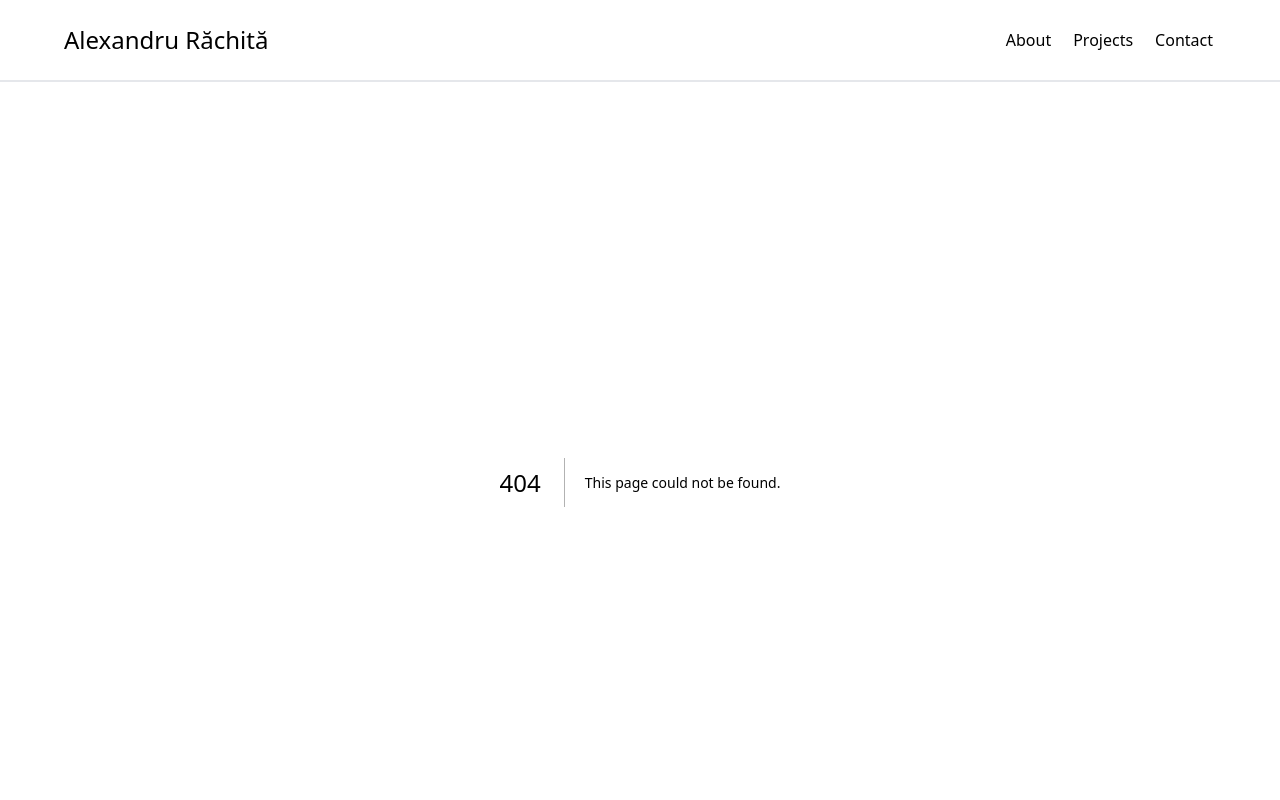
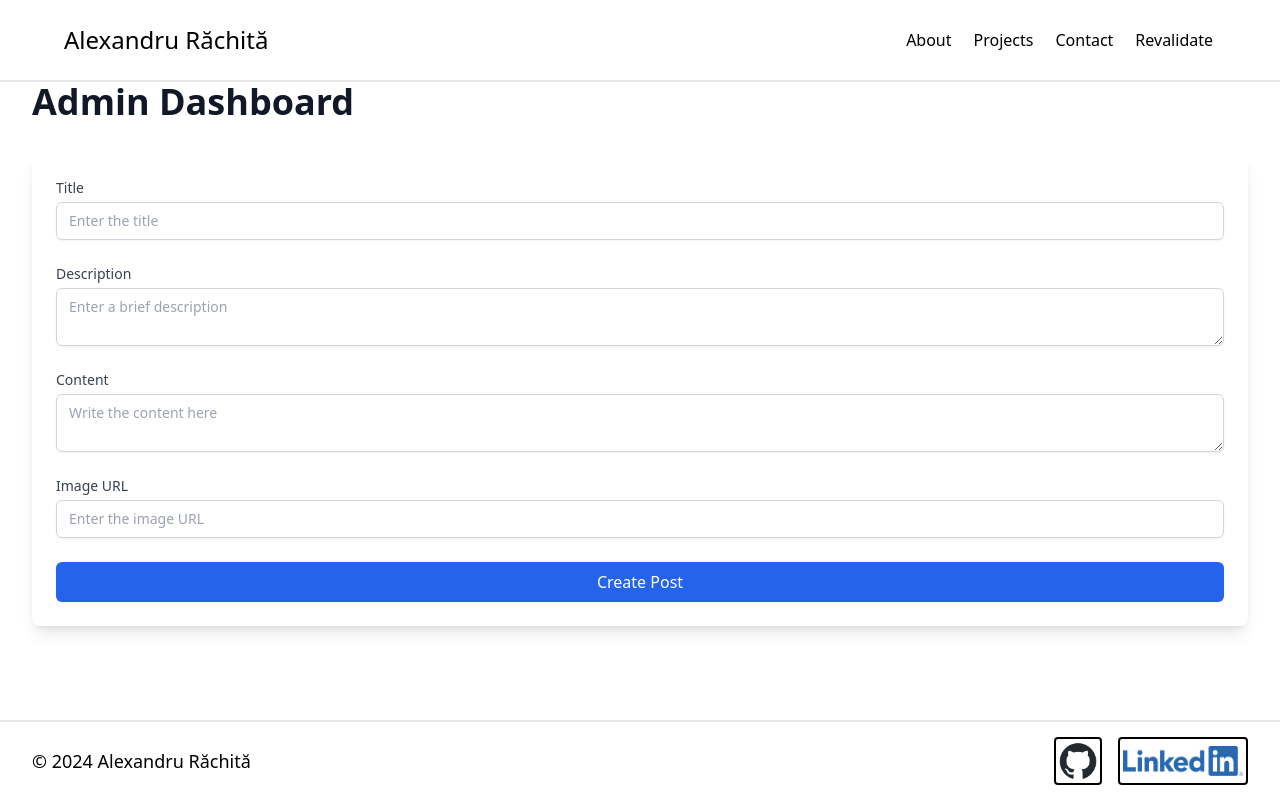
Before and after one commit to alexrac1607/alex-portfolio-FE, a Next.js app: page /admin in a window 1280 px wide. Before the commit this address had no page. Shown: the top 800 px of the page. Built offline with nearby package versions, Linux system fonts and the light colour scheme.

Commit message:
working on posting

```diff
--- /dev/null
+++ b/src/app/admin/CreatePostForm.tsx
@@ -0,0 +1,79 @@
+"use client";
+
+import { useState } from "react";
+import { useRouter } from "next/navigation";
+import InputWithLabel from "@/components/LabeledInput";
+
+export default function CreatePostForm() {
+  const [title, setTitle] = useState("");
+  const [description, setDescription] = useState("");
+  const [content, setContent] = useState("");
+  const [imageSrc, setImageSrc] = useState("");
+  const router = useRouter();
+
+  const handleSubmit = async () => {
+    const res = await fetch("/api/admin/posts", {
+      method: "POST",
+      headers: {
+        "Content-Type": "application/json",
+      },
+      body: JSON.stringify({ title, description, content, imageSrc }),
+    });
+
+    if (res.ok) {
+      alert("Post created successfully!");
+      router.push("/admin");
+    } else {
+      alert("Failed to create post.");
+    }
+  };
+
+  return (
+    <div className="space-y-6 bg-white p-6 shadow-lg rounded-lg">
+      <InputWithLabel
+        id="title"
+        label="Title"
+        value={title}
+        onChange={(e) => setTitle(e.target.value)}
+        placeholder="Enter the title"
+        required
+      />
+
+      <InputWithLabel
+        id="description"
+        label="Description"
+        value={description}
+        onChange={(e) => setDescription(e.target.value)}
+        placeholder="Enter a brief description"
+        isTextArea
+        required
+      />
+
+      <InputWithLabel
+        id="content"
+        label="Content"
+        value={content}
+        onChange={(e) => setContent(e.target.value)}
+        placeholder="Write the content here"
+        isTextArea
+        required
+      />
+
+      <InputWithLabel
+        id="imageSrc"
+        label="Image URL"
+        value={imageSrc}
+        onChange={(e) => setImageSrc(e.target.value)}
+        placeholder="Enter the image URL"
+      />
+
+      <button
+        type="button"
+        onClick={handleSubmit}
+        className="w-full bg-blue-600 text-white py-2 px-4 rounded-md shadow-sm hover:bg-blue-700 focus:outline-none focus:ring-2 focus:ring-offset-2 focus:ring-blue-500"
+      >
+        Create Post
+      </button>
+    </div>
+  );
+}
--- /dev/null
+++ b/src/app/admin/page.tsx
@@ -0,0 +1,13 @@
+import CreatePostForm from "./createPostForm";
+
+// This is the main admin page component, which runs on the server
+export default function AdminPage() {
+  return (
+    <div className="max-w-7xl mx-auto px-4 md:px-8 pb-8">
+      <h1 className="text-3xl md:text-4xl font-bold mb-8 text-gray-900">
+        Admin Dashboard
+      </h1>
+      <CreatePostForm />
+    </div>
+  );
+}
--- /dev/null
+++ b/src/app/sign-in/SignInForm.tsx
@@ -0,0 +1,53 @@
+"use client";
+
+import InputWithLabel from "@/components/LabeledInput";
+import { useState } from "react";
+
+export default function SignInForm() {
+  const [email, setEmail] = useState("");
+  const [password, setPassword] = useState("");
+
+  const handleSignIn = () => {
+    // This is where you would handle the sign-in logic
+    alert("Sign-in logic goes here!");
+  };
+
+  return (
+    <div className="flex min-h-screen items-center justify-center bg-gray-50">
+      <div className="max-w-md w-full bg-white p-8 shadow-lg rounded-lg">
+        <h2 className="text-3xl font-bold text-center text-gray-900 mb-6">
+          Sign In
+        </h2>
+        <InputWithLabel
+          id="email"
+          label="Email Address"
+          type="email"
+          value={email}
+          onChange={(e) => setEmail(e.target.value)}
+          placeholder="Enter your email"
+          required
+        />
+
+        <InputWithLabel
+          id="password"
+          label="Password"
+          type="password"
+          value={password}
+          onChange={(e) => setPassword(e.target.value)}
+          placeholder="Enter your password"
+          required
+        />
+
+        <div className="mt-6">
+          <button
+            type="button"
+            onClick={handleSignIn}
+            className="w-full bg-blue-600 text-white py-2 px-4 rounded-md shadow-sm hover:bg-blue-700 focus:outline-none focus:ring-2 focus:ring-offset-2 focus:ring-blue-500"
+          >
+            Sign In
+          </button>
+        </div>
+      </div>
+    </div>
+  );
+}
--- /dev/null
+++ b/src/components/LabeledInput.tsx
@@ -0,0 +1,55 @@
+"use client";
+
+import React from "react";
+
+interface InputWithLabelProps {
+  id: string;
+  label: string;
+  type?: string;
+  value: string;
+  onChange: (
+    e: React.ChangeEvent<HTMLInputElement | HTMLTextAreaElement>
+  ) => void;
+  placeholder?: string;
+  isTextArea?: boolean;
+  required?: boolean;
+}
+
+export default function InputWithLabel({
+  id,
+  label,
+  type = "text",
+  value,
+  onChange,
+  placeholder,
+  isTextArea = false,
+  required = false,
+}: InputWithLabelProps) {
+  return (
+    <div>
+      <label htmlFor={id} className="block text-sm font-medium text-gray-700">
+        {label}
+      </label>
+      {isTextArea ? (
+        <textarea
+          id={id}
+          value={value}
+          onChange={onChange}
+          placeholder={placeholder}
+          required={required}
+          className="mt-1 block w-full border border-gray-300 rounded-md shadow-sm py-2 px-3 focus:outline-none focus:ring-blue-500 focus:border-blue-500 sm:text-sm"
+        />
+      ) : (
+        <input
+          id={id}
+          type={type}
+          value={value}
+          onChange={onChange}
+          placeholder={placeholder}
+          required={required}
+          className="mt-1 block w-full border border-gray-300 rounded-md shadow-sm py-2 px-3 focus:outline-none focus:ring-blue-500 focus:border-blue-500 sm:text-sm"
+        />
+      )}
+    </div>
+  );
+}
--- a/src/components/Layout/Header.tsx
+++ b/src/components/Layout/Header.tsx
@@ -1,5 +1,7 @@
 "use client";
 
+import clearCachesByServerAction from "@/utils/fetcher";
+import { revalidatePath } from "next/cache";
 import { useState } from "react";
 import { AiOutlineMenu, AiOutlineClose } from "react-icons/ai";
 export default function Header() {
@@ -28,6 +30,14 @@ export default function Header() {
           <a href="#" className="text-black link">
             Contact
           </a>
+          <button
+            onClick={() => {
+              clearCachesByServerAction("/posts/2");
+            }}
+            className="text-black link"
+          >
+            Revalidate
+          </button>
         </nav>
       </div>
     </header>
--- a/src/utils/fetcher.tsx
+++ b/src/utils/fetcher.tsx
@@ -1,16 +1,16 @@
-export async function fetcher(url: string, options?: RequestInit) {
-  const res = await fetch(`${process.env.NEXT_PUBLIC_API_URL}${url}`, {
-    ...options,
-    headers: {
-      "Content-Type": "application/json",
-      ...options?.headers,
-    },
-  });
+"use server";
+import { revalidatePath } from "next/cache";
 
-  if (!res.ok) {
-    const error = new Error("Error");
-    throw error;
+const clearCachesByServerAction = async (path: string) => {
+  try {
+    if (path) {
+      revalidatePath(path);
+    } else {
+      revalidatePath("/");
+      revalidatePath("/[lang]");
+    }
+  } catch (error) {
+    console.error("clearCachesByServerAction=> ", error);
   }
-
-  return res.json();
-}
+};
+export default clearCachesByServerAction;
```
Also changed, not shown: src/app/sign-in/page.tsx (added).
